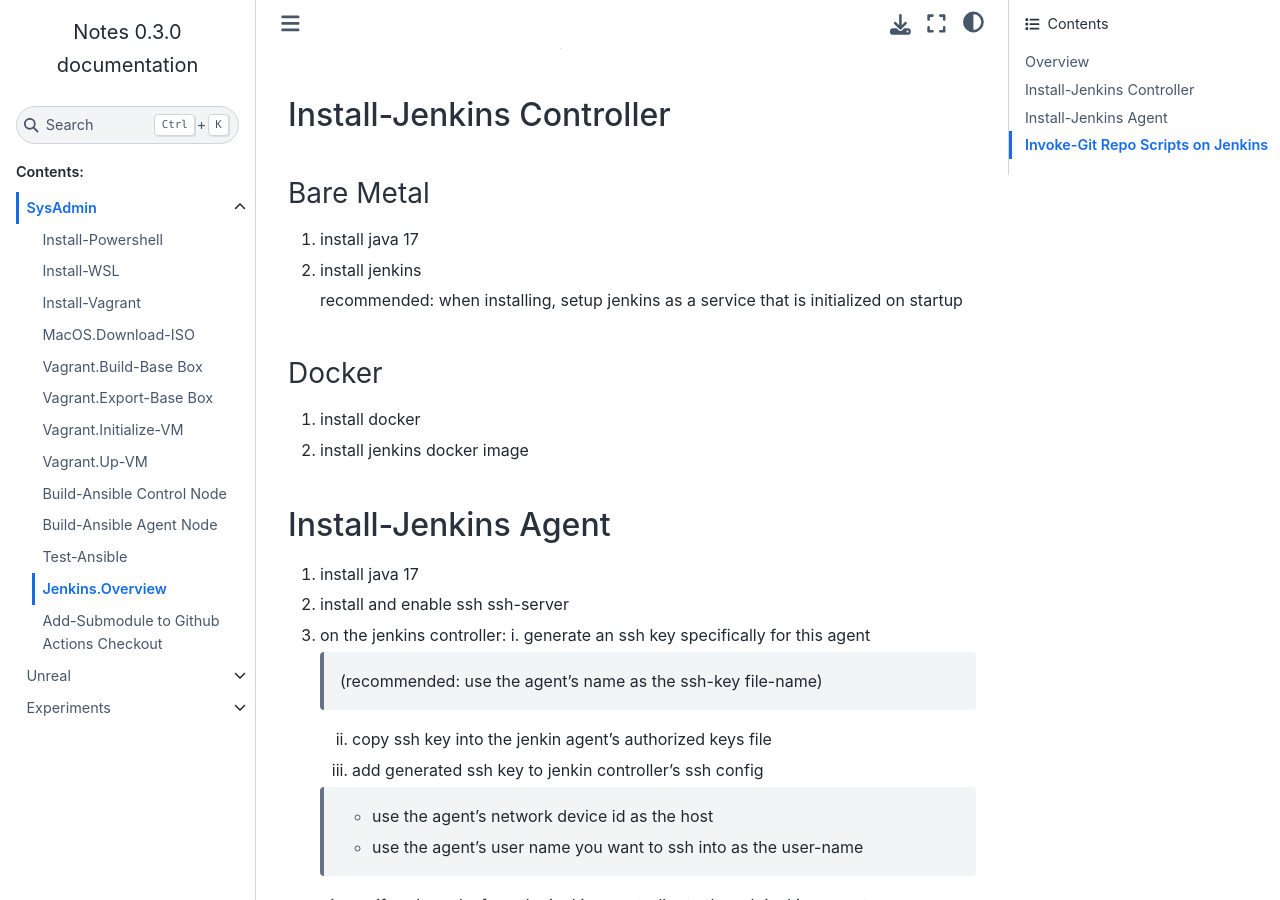
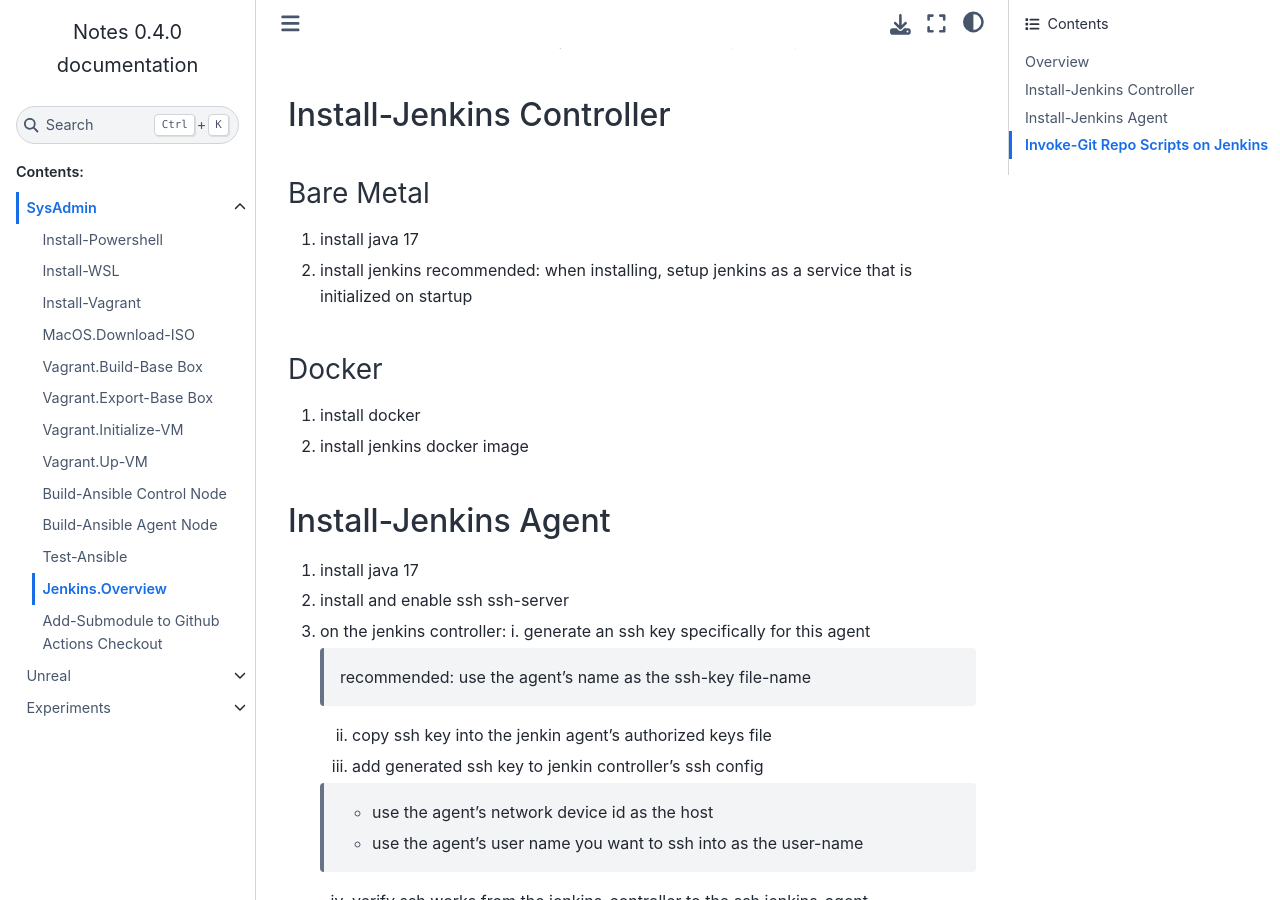
Before and after one commit to Liimurr/notes, a Sphinx documentation site: the page built from doc/src/Jenkins.Index.rst, in a window 1280 px wide and 900 px high, scrolled down 517 px. Built offline with Sphinx 7.4.7 and the Sphinx Book theme 1.1.4, drawn with Linux system fonts in a browser that asks for light colours; pages that are not in the unit, such as notebooks, are missing from menus.

Commit message:
update tabs

```diff
--- a/doc/conf.py
+++ b/doc/conf.py
@@ -9,7 +9,7 @@
 project = 'Notes'
 copyright = ''
 author = 'Liam Murray'
-release = '0.3.0'
+release = '0.4.0'
 
 
 # -- General configuration ---------------------------------------------------
--- a/doc/src/Jenkins.Index.rst
+++ b/doc/src/Jenkins.Index.rst
@@ -23,7 +23,6 @@
 ++++++++++
 1. install java 17
 2. install jenkins
-
    recommended: when installing, setup jenkins as a service that is initialized on startup
 
 Docker
```
Also changed, not shown: other parts of doc/src/Jenkins.Index.rst (+1 -1 lines).
